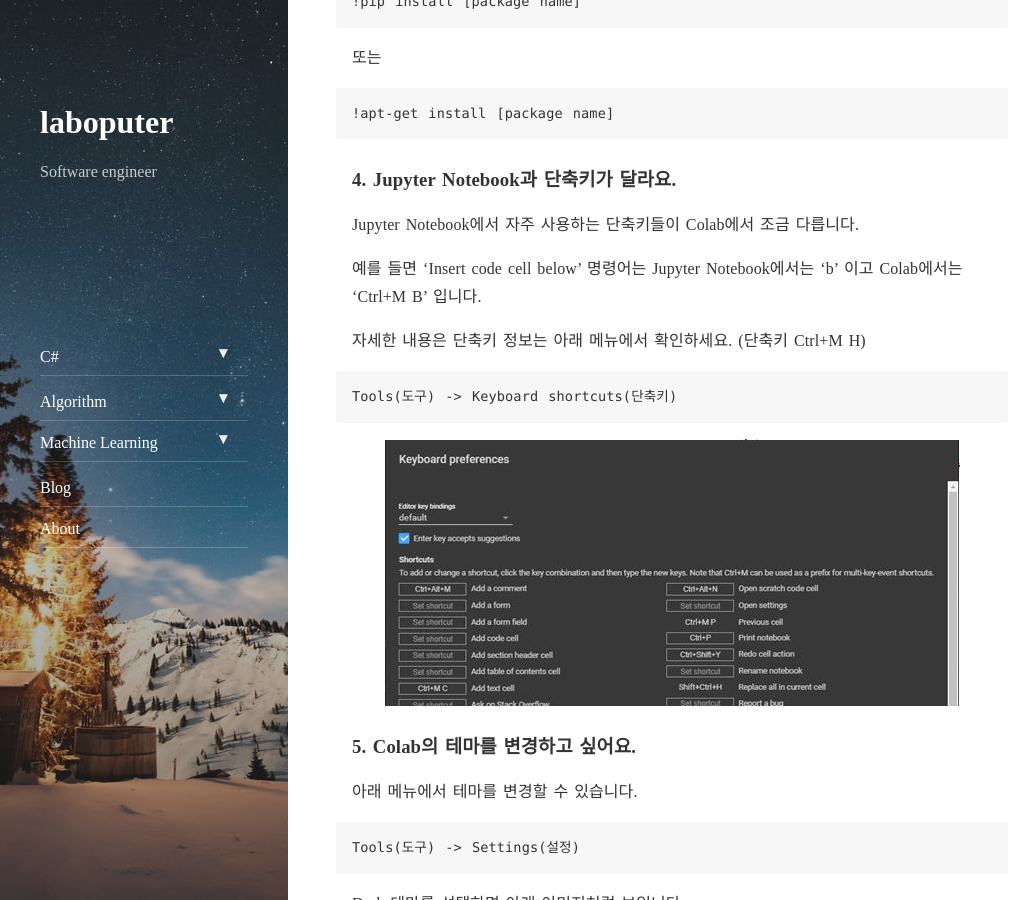
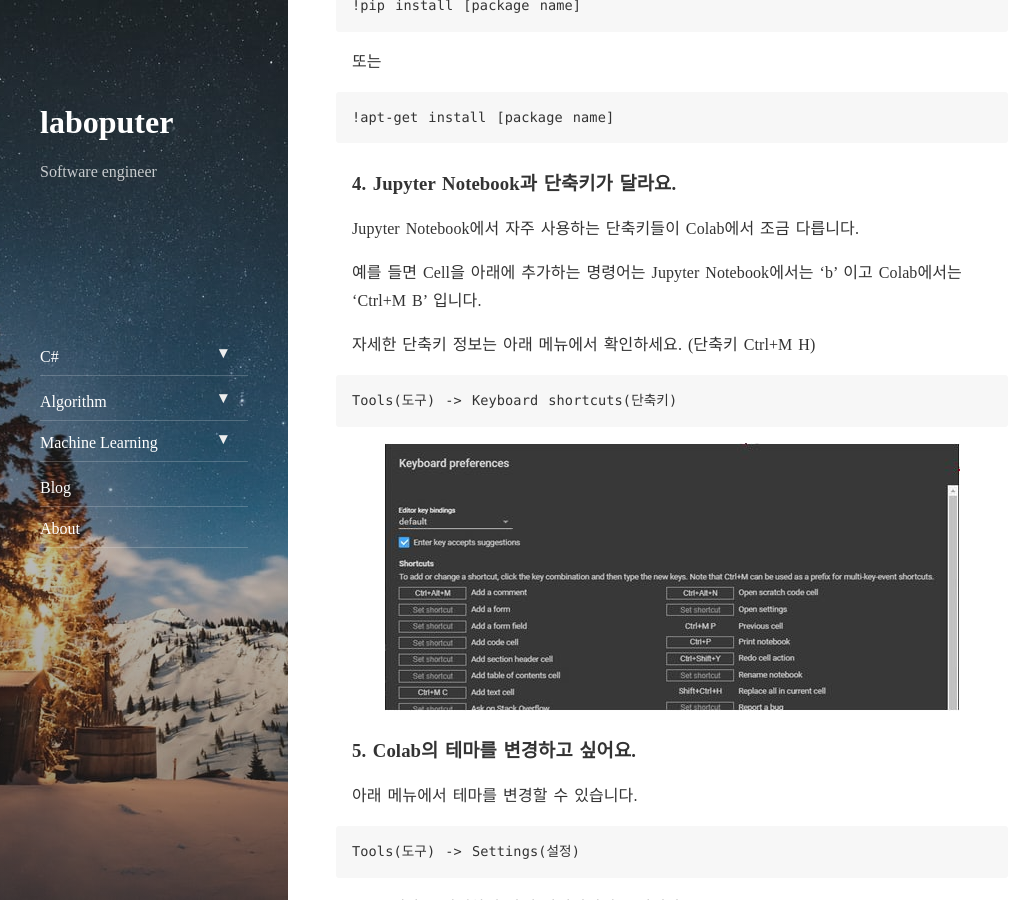
Before and after one commit to Laboputer/Laboputer.github.io, a Jekyll site: the page built from _posts/ml-python/2020-04-04-colab.md, in a window 1280 px wide and 900 px high, scrolled down 3652 px. Shown: the whole window, without its empty margins (0-1024 px from the left). Built offline with Jekyll 4.4.1, drawn with Linux system fonts in a browser that asks for light colours; nearby versions of some CDN libraries; comment, search, counter and statistics services are not loaded; some of the changed text lies outside the part shown.

Commit message:
update post ml-python:colab

````diff
--- a/_posts/ml-python/2020-04-04-colab.md
+++ b/_posts/ml-python/2020-04-04-colab.md
@@ -36,16 +36,15 @@
 ## Google Colab 시작하기
 ---
 
-1. [Google Colab](https://colab.research.google.com/)에 접속합니다.
+- [Google Colab](https://colab.research.google.com/)에 접속합니다.
 
 ![](https://laboputer.github.io/assets/img/ml/python/colab/1.JPG)
 
-처음 화면은 **What is Colaboratory?** 글로 Colab 소개글이 등장합니다.
+처음 화면은 **What is Colaboratory?** 라는 Colab 소개글이 등장합니다.
 내용이 자세히 설명되어 있으니 궁금하신 분들은 읽어보시길 바랍니다.
 
 
-
-2. New Notebook으로 새로운 노트북을 만듭니다.
+- New Notebook으로 새로운 노트북을 만듭니다.
 
 ![](https://laboputer.github.io/assets/img/ml/python/colab/2.JPG)
 
@@ -98,9 +97,9 @@
 
 Jupyter Notebook에서 자주 사용하는 단축키들이 Colab에서 조금 다릅니다.
 
-예를 들면 'Insert code cell below' 명령어는 Jupyter Notebook에서는 'b' 이고 Colab에서는 'Ctrl+M B' 입니다.
+예를 들면 Cell을 아래에 추가하는 명령어는 Jupyter Notebook에서는 'b' 이고 Colab에서는 'Ctrl+M B' 입니다.
 
-자세한 내용은 단축키 정보는 아래 메뉴에서 확인하세요. (단축키 Ctrl+M H)
+자세한 단축키 정보는 아래 메뉴에서 확인하세요. (단축키 Ctrl+M H)
 ```
 Tools(도구) -> Keyboard shortcuts(단축키)
 ```
````
